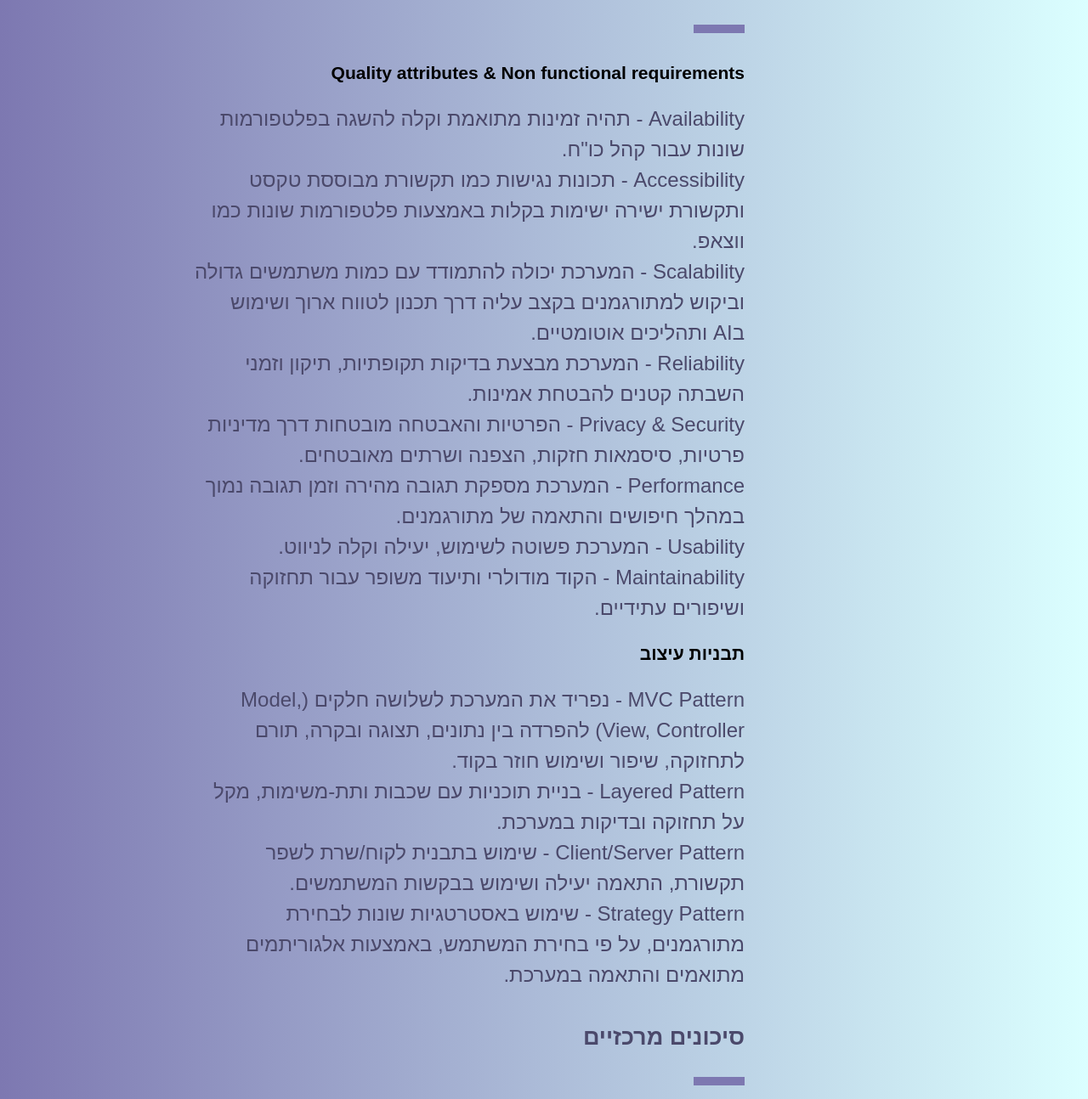
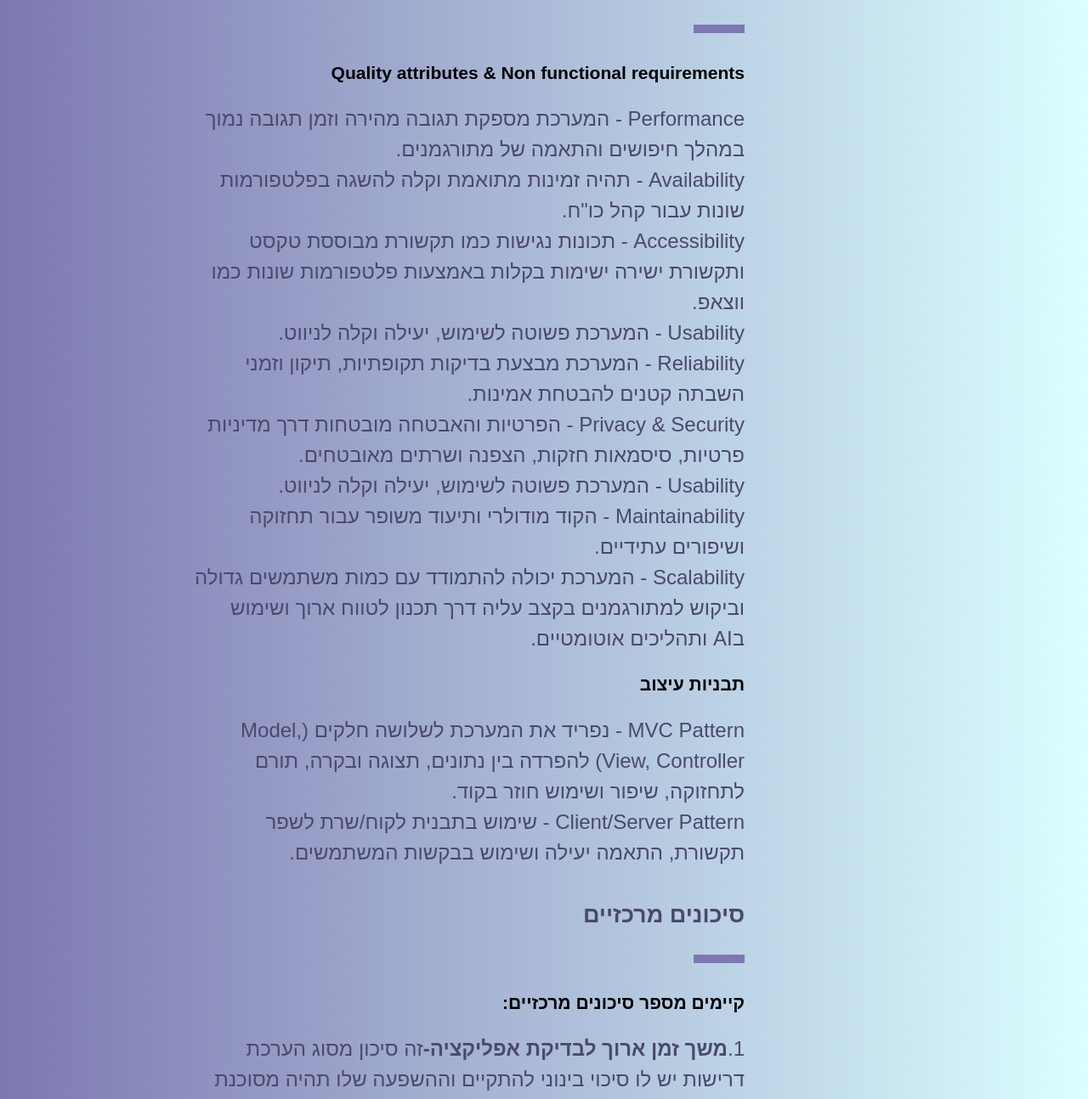
Before and after one commit to marounna/marounna.github.io, a plain HTML site: page index.html in a window 1280 px wide. Shown: the part 3283-4577 px from the top of the page at 85% size. Drawn offline with Linux system fonts and the light colour scheme.

Commit message:
Update index.html

```diff
--- a/index.html
+++ b/index.html
@@ -191,23 +191,20 @@
         <h2>מודל ארכיטקטוני ראשוני:</h2><hr class="SmallLine" class="w3-round">
         <h3>Quality attributes &  Non functional requirements</h3>
         <p>
+          Performance - המערכת מספקת תגובה מהירה וזמן תגובה נמוך במהלך חיפושים והתאמה של מתורגמנים.<br>
           Availability - תהיה זמינות מתואמת וקלה להשגה בפלטפורמות שונות עבור קהל כו"ח.<br>
           Accessibility - תכונות נגישות כמו תקשורת מבוססת טקסט ותקשורת ישירה ישימות בקלות באמצעות פלטפורמות שונות כמו ווצאפ.<br>
-          Scalability - המערכת יכולה להתמודד עם כמות משתמשים גדולה וביקוש למתורגמנים בקצב עליה דרך תכנון לטווח ארוך ושימוש בAI ותהליכים אוטומטיים.<br>
+          Usability - המערכת פשוטה לשימוש, יעילה וקלה לניווט.<br>
           Reliability - המערכת מבצעת בדיקות תקופתיות, תיקון וזמני השבתה קטנים להבטחת אמינות.<br>
           Privacy & Security - הפרטיות והאבטחה מובטחות דרך מדיניות פרטיות, סיסמאות חזקות, הצפנה ושרתים מאובטחים.<br>
-          Performance - המערכת מספקת תגובה מהירה וזמן תגובה נמוך במהלך חיפושים והתאמה של מתורגמנים.<br>
           Usability - המערכת פשוטה לשימוש, יעילה וקלה לניווט.<br>
           Maintainability - הקוד מודולרי ותיעוד משופר עבור תחזוקה ושיפורים עתידיים.<br>
+          Scalability - המערכת יכולה להתמודד עם כמות משתמשים גדולה וביקוש למתורגמנים בקצב עליה דרך תכנון לטווח ארוך ושימוש בAI ותהליכים אוטומטיים.<br>
           </p>
         <h3>תבניות עיצוב</h3>
         <p>
           MVC Pattern - נפריד את המערכת לשלושה חלקים (Model, View, Controller) להפרדה בין נתונים, תצוגה ובקרה, תורם לתחזוקה, שיפור ושימוש חוזר בקוד.<br>
-          Layered Pattern - בניית תוכניות עם שכבות ותת-משימות, מקל על תחזוקה ובדיקות במערכת.<br>
           Client/Server Pattern - שימוש בתבנית לקוח/שרת לשפר תקשורת, התאמה יעילה ושימוש בבקשות המשתמשים.<br>
-          Strategy Pattern - שימוש באסטרטגיות שונות לבחירת מתורגמנים, על פי בחירת המשתמש, באמצעות אלגוריתמים מתואמים והתאמה במערכת.<br>
-
-
         </p>
       </div>
 
```
